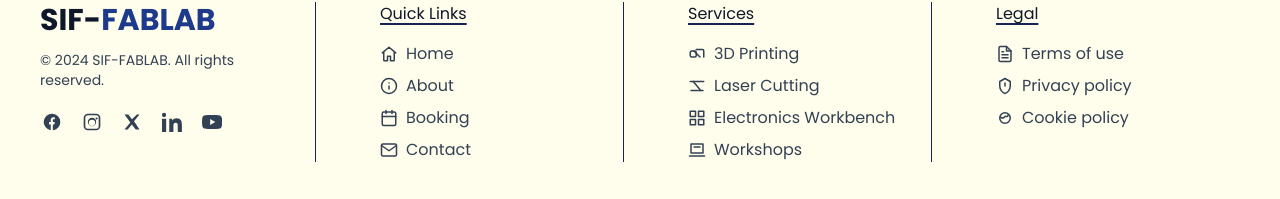
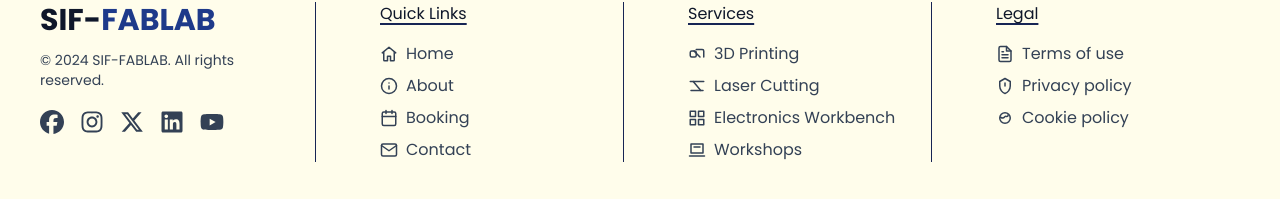
Before and after one commit to aathidon1412/SIF-Page, a React (Vite) app in the folder frontend/: page /#/admin/bookings in a window 1280 px wide. Shown: the part 598-797 px from the top of the page. Built offline with nearby package versions, Linux system fonts and the light colour scheme; the HTML template or start-up script is replaced by a standard one.

Commit message:
loading um icons um mudichiruken

```diff
--- a/frontend/src/App.tsx
+++ b/frontend/src/App.tsx
@@ -1,5 +1,5 @@
 
-import React, { useEffect } from 'react';
+import React, { useEffect, useState } from 'react';
 import { HashRouter, Routes, Route, useLocation } from 'react-router-dom';
 import Navbar from './components/Navbar';
 import Footer from './components/Footer';
@@ -11,6 +11,7 @@ import MainBooking from './pages/MainBooking';
 import Admin from './pages/Admin';
 import { AuthProvider } from './lib/auth';
 import { ThemeProvider, useTheme } from './hooks/useTheme';
+import Loader from './components/ui/loader';
 
 // Scroll to top on page change
 const ScrollToTop = () => {
@@ -23,15 +24,26 @@ const ScrollToTop = () => {
 
 const AppContent: React.FC = () => {
     const { theme } = useTheme();
+    const [isLoading, setIsLoading] = useState(true);
+    const { pathname } = useLocation();
 
     // This is to ensure the daisyUI theme attribute is updated on the html tag
     useEffect(() => {
         document.documentElement.setAttribute('data-theme', theme);
     }, [theme]);
 
+    // Handle page navigation loading
+    useEffect(() => {
+        setIsLoading(true);
+        const timer = setTimeout(() => {
+            setIsLoading(false);
+        }, 2000); // Show loader for 2 seconds
+
+        return () => clearTimeout(timer);
+    }, [pathname]);
+
   const hideFooterOn = ['/main-booking', '/admin'];
   const hideNavbarOn = ['/main-booking', '/admin'];
-  const { pathname } = useLocation();
   const hideFooter = hideFooterOn.includes(pathname);
   const hideNavbar = hideNavbarOn.includes(pathname);
 
@@ -50,6 +62,13 @@ const AppContent: React.FC = () => {
         </Routes>
       </main>
       {!hideFooter && <Footer />}
+
+      {/* Loader overlay */}
+      {isLoading && (
+        <div className="fixed inset-0 z-50 flex items-center justify-center bg-white/20 backdrop-blur-md">
+          <Loader />
+        </div>
+      )}
     </div>
   );
 };
--- a/frontend/src/components/Footer.tsx
+++ b/frontend/src/components/Footer.tsx
@@ -1,5 +1,6 @@
 import React from 'react';
 import { Link } from 'react-router-dom';
+import { FaFacebook, FaInstagram, FaXTwitter, FaLinkedin, FaYoutube } from 'react-icons/fa6';
 
 const Footer: React.FC = () => {
   return (
@@ -19,60 +20,45 @@ const Footer: React.FC = () => {
               target="_blank"
               rel="noopener noreferrer"
               aria-label="Facebook"
-              className="text-slate-700 hover:text-blue-700 transition-colors inline-flex items-center justify-center w-6 h-6"
+              className="text-slate-700 hover:text-blue-700 transition-colors"
             >
-              {/* Facebook */}
-              <svg xmlns="http://www.w3.org/2000/svg" width="20" height="20" viewBox="0 0 24 24" fill="currentColor">
-                <path d="M22 12a10 10 0 1 0-11.5 9.9v-7h-2v-3h2v-2.3c0-2 1.2-3.2 3-3.2.9 0 1.9.1 1.9.1v2.1h-1.1c-1 0-1.3.6-1.3 1.2V12h2.3l-.4 3h-1.9v7A10 10 0 0 0 22 12z" />
-              </svg>
+              <FaFacebook size={24} />
             </a>
             <a
               href="https://instagram.com/siffablab"
               target="_blank"
               rel="noopener noreferrer"
               aria-label="Instagram"
-              className="text-slate-700 hover:text-pink-600 transition-colors inline-flex items-center justify-center w-6 h-6"
+              className="text-slate-700 hover:text-pink-600 transition-colors"
             >
-              {/* Instagram */}
-              <svg xmlns="http://www.w3.org/2000/svg" width="20" height="20" viewBox="0 0 24 24" fill="currentColor">
-                <path d="M7 2h10a5 5 0 0 1 5 5v10a5 5 0 0 1-5 5H7a5 5 0 0 1-5-5V7a5 5 0 0 1 5-5zm0 2a3 3 0 0 0-3 3v10a3 3 0 0 0 3 3h10a3 3 0 0 0 3-3V7a3 3 0 0 0-3-3H7zm5 3a5 5 0 1 1 0 10 5 5 0 0 1 0-10zm0 2.2A2.8 2.8 0 1 0 12 16.8 2.8 2.8 0 0 0 12 9.2zm5.5-2.7a1.3 1.3 0 1 1 0 2.6 1.3 1.3 0 0 1 0-2.6z"/>
-              </svg>
+              <FaInstagram size={24} />
             </a>
             <a
               href="https://x.com/siffablab"
               target="_blank"
               rel="noopener noreferrer"
               aria-label="X (Twitter)"
-              className="text-slate-700 hover:text-black transition-colors inline-flex items-center justify-center w-6 h-6"
+              className="text-slate-700 hover:text-black transition-colors"
             >
-              {/* X / Twitter */}
-              <svg xmlns="http://www.w3.org/2000/svg" width="20" height="20" viewBox="0 0 24 24" fill="currentColor">
-                <path d="M3 3h4.6l4.3 5.7L17.9 3H21l-6.6 8.2L21 21h-4.6l-4.6-6-5 6H3l7-8.4L3 3z"/>
-              </svg>
+              <FaXTwitter size={24} />
             </a>
             <a
               href="https://www.linkedin.com/company/sona-incubation-foundation"
               target="_blank"
               rel="noopener noreferrer"
               aria-label="LinkedIn"
-              className="text-slate-700 hover:text-blue-800 transition-colors inline-flex items-center justify-center w-6 h-6"
+              className="text-slate-700 hover:text-blue-800 transition-colors"
             >
-              {/* LinkedIn */}
-              <svg xmlns="http://www.w3.org/2000/svg" width="20" height="20" viewBox="0 0 24 24" fill="currentColor">
-                <path d="M4.98 3.5C4.98 4.88 3.86 6 2.5 6S0 4.88 0 3.5 1.12 1 2.5 1 4.98 2.12 4.98 3.5zM0 8h5v16H0V8zm7.5 0h4.7v2.2h.1c.7-1.3 2.5-2.7 5.1-2.7 5.5 0 6.5 3.6 6.5 8.4V24h-5v-7.1c0-1.7 0-3.9-2.4-3.9s-2.8 1.9-2.8 3.8V24h-5V8z"/>
-              </svg>
+              <FaLinkedin size={24} />
             </a>
             <a
               href="https://youtube.com/@siffablab"
               target="_blank"
               rel="noopener noreferrer"
               aria-label="YouTube"
-              className="text-slate-700 hover:text-red-600 transition-colors inline-flex items-center justify-center w-6 h-6"
+              className="text-slate-700 hover:text-red-600 transition-colors"
             >
-              {/* YouTube */}
-              <svg xmlns="http://www.w3.org/2000/svg" width="20" height="20" viewBox="0 0 24 24" fill="currentColor">
-                <path d="M23.5 6.2a3 3 0 0 0-2.1-2.1C19.5 3.5 12 3.5 12 3.5s-7.5 0-9.4.6A3 3 0 0 0 .5 6.2 31 31 0 0 0 0 12a31 31 0 0 0 .6 5.8 3 3 0 0 0 2.1 2.1c1.9.6 9.4.6 9.4.6s7.5 0 9.4-.6a3 3 0 0 0 2.1-2.1 31 31 0 0 0 .6-5.8 31 31 0 0 0-.6-5.8zM9.8 15.5V8.5l6.2 3.5-6.2 3.5z"/>
-              </svg>
+              <FaYoutube size={24} />
             </a>
           </div>
         </aside>
--- /dev/null
+++ b/frontend/src/components/ui/loader.tsx
@@ -0,0 +1,11 @@
+const Loader = () => {
+  return (
+    <div className="flex-col gap-4 w-full flex items-center justify-center">
+      <div className="w-20 h-20 border-4 border-transparent text-blue-900 text-4xl animate-spin flex items-center justify-center border-t-blue-900 rounded-full">
+        <div className="w-16 h-16 border-4 border-transparent text-yellow-300 text-2xl animate-spin flex items-center justify-center border-t-yellow-300 rounded-full" />
+      </div>
+    </div>
+  );
+}
+
+export default Loader;
--- a/frontend/src/pages/Contact.tsx
+++ b/frontend/src/pages/Contact.tsx
@@ -1,6 +1,7 @@
 import React from 'react';
 import ScrollReveal from '../components/ui/ScrollReveal';
 import { MdEmail, MdPhone, MdLocationOn } from 'react-icons/md';
+import { FaFacebook, FaInstagram, FaXTwitter, FaLinkedin, FaYoutube } from 'react-icons/fa6';
 
 const Contact: React.FC = () => {
   const handleSubmit = (e: React.FormEvent) => {
@@ -53,55 +54,45 @@ const Contact: React.FC = () => {
                       target="_blank"
                       rel="noopener noreferrer"
                       aria-label="Facebook"
-                      className="text-[#fffdeb] hover:text-yellow-300 transition-colors inline-flex items-center justify-center w-7 h-7"
+                      className="text-[#fffdeb] hover:text-blue-700 transition-colors"
                     >
-                      <svg xmlns="http://www.w3.org/2000/svg" width="20" height="20" viewBox="0 0 24 24" fill="currentColor" aria-hidden="true">
-                        <path d="M22 12a10 10 0 1 0-11.5 9.9v-7h-2v-3h2v-2.3c0-2 1.2-3.2 3-3.2.9 0 1.9.1 1.9.1v2.1h-1.1c-1 0-1.3.6-1.3 1.2V12h2.3l-.4 3h-1.9v7A10 10 0 0 0 22 12z" />
-                      </svg>
+                      <FaFacebook size={24} />
                     </a>
                     <a
                       href="https://instagram.com/siffablab"
                       target="_blank"
                       rel="noopener noreferrer"
                       aria-label="Instagram"
-                      className="text-[#fffdeb] hover:text-yellow-300 transition-colors inline-flex items-center justify-center w-7 h-7"
+                      className="text-[#fffdeb] hover:text-pink-600 transition-colors"
                     >
-                      <svg xmlns="http://www.w3.org/2000/svg" width="20" height="20" viewBox="0 0 24 24" fill="currentColor" aria-hidden="true">
-                        <path d="M7 2h10a5 5 0 0 1 5 5v10a5 5 0 0 1-5 5H7a5 5 0 0 1-5-5V7a5 5 0 0 1 5-5zm0 2a3 3 0 0 0-3 3v10a3 3 0 0 0 3 3h10a3 3 0 0 0 3-3V7a3 3 0 0 0-3-3H7zm5 3a5 5 0 1 1 0 10 5 5 0 0 1 0-10zm0 2.2A2.8 2.8 0 1 0 12 16.8 2.8 2.8 0 0 0 12 9.2zm5.5-2.7a1.3 1.3 0 1 1 0 2.6 1.3 1.3 0 0 1 0-2.6z"/>
-                      </svg>
+                      <FaInstagram size={24} />
                     </a>
                     <a
                       href="https://x.com/siffablab"
                       target="_blank"
                       rel="noopener noreferrer"
                       aria-label="X (Twitter)"
-                      className="text-[#fffdeb] hover:text-yellow-300 transition-colors inline-flex items-center justify-center w-7 h-7"
+                      className="text-[#fffdeb] hover:text-black transition-colors"
                     >
-                      <svg xmlns="http://www.w3.org/2000/svg" width="20" height="20" viewBox="0 0 24 24" fill="currentColor" aria-hidden="true">
-                        <path d="M3 3h4.6l4.3 5.7L17.9 3H21l-6.6 8.2L21 21h-4.6l-4.6-6-5 6H3l7-8.4L3 3z"/>
-                      </svg>
+                      <FaXTwitter size={24} />
                     </a>
                     <a
                       href="https://www.linkedin.com/company/sona-incubation-foundation"
                       target="_blank"
                       rel="noopener noreferrer"
                       aria-label="LinkedIn"
-                      className="text-[#fffdeb] hover:text-yellow-300 transition-colors inline-flex items-center justify-center w-7 h-7"
+                      className="text-[#fffdeb] hover:text-blue-800 transition-colors"
                     >
-                      <svg xmlns="http://www.w3.org/2000/svg" width="20" height="20" viewBox="0 0 24 24" fill="currentColor" aria-hidden="true">
-                        <path d="M4.98 3.5C4.98 4.88 3.86 6 2.5 6S0 4.88 0 3.5 1.12 1 2.5 1 4.98 2.12 4.98 3.5zM0 8h5v16H0V8zm7.5 0h4.7v2.2h.1c.7-1.3 2.5-2.7 5.1-2.7 5.5 0 6.5 3.6 6.5 8.4V24h-5v-7.1c0-1.7 0-3.9-2.4-3.9s-2.8 1.9-2.8 3.8V24h-5V8z"/>
-                      </svg>
+                      <FaLinkedin size={24} />
                     </a>
                     <a
                       href="https://youtube.com/@siffablab"
                       target="_blank"
                       rel="noopener noreferrer"
                       aria-label="YouTube"
-                      className="text-[#fffdeb] hover:text-yellow-300 transition-colors inline-flex items-center justify-center w-7 h-7"
+                      className="text-[#fffdeb] hover:text-red-600 transition-colors"
                     >
-                      <svg xmlns="http://www.w3.org/2000/svg" width="20" height="20" viewBox="0 0 24 24" fill="currentColor" aria-hidden="true">
-                        <path d="M23.5 6.2a3 3 0 0 0-2.1-2.1C19.5 3.5 12 3.5 12 3.5s-7.5 0-9.4.6A3 3 0 0 0 .5 6.2 31 31 0 0 0 0 12a31 31 0 0 0 .6 5.8 3 3 0 0 0 2.1 2.1c1.9.6 9.4.6 9.4.6s7.5 0 9.4-.6a3 3 0 0 0 2.1-2.1 31 31 0 0 0 .6-5.8 31 31 0 0 0-.6-5.8zM9.8 15.5V8.5l6.2 3.5-6.2 3.5z"/>
-                      </svg>
+                      <FaYoutube size={24} />
                     </a>
                   </div>
                 </div>
```
Also changed, not shown: frontend/src/pages/About.tsx (+13 -24 lines), 1 other file (tests, documents, lock files or other folders).
